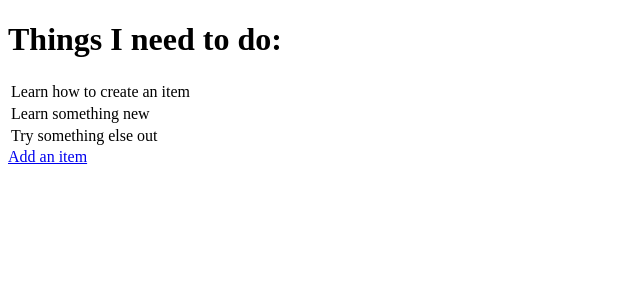
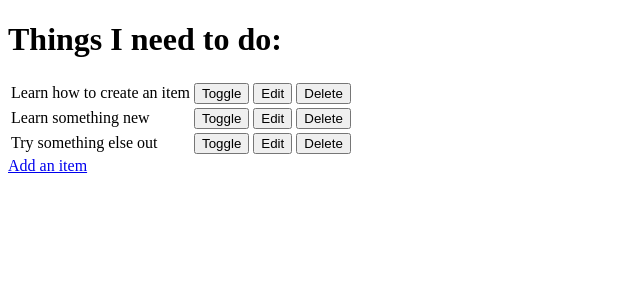
Before and after one commit to benm4ckenzie/django, a Django app: page / in a window 1280 px wide. Shown: the top 300 px of the page, without its empty margins (0-640 px from the left). Run offline with Django 3.2, Linux system fonts and the light colour scheme; data comes from the database, SQL or seed files in the repository; both versions use the stored data as it was after the commit.

Commit message:
completed examples of CRUD using django

```diff
--- a/django_todo/urls.py
+++ b/django_todo/urls.py
@@ -15,10 +15,13 @@ Including another URLconf
 """
 from django.contrib import admin
 from django.urls import path
-from todo.views import get_todo_list, add_todo
+from todo import views
 
 urlpatterns = [
     path('admin/', admin.site.urls),
-    path('', get_todo_list, name='get_todo_list'),
-    path('add', add_todo, name='add')
+    path('', views.get_todo_list, name='get_todo_list'),
+    path('add', views.add_todo, name='add'),
+    path('edit/<item_id>', views.edit_todo, name='edit'),
+    path('toggle/<item_id>', views.toggle_todo, name='toggle'),
+    path('delete/<item_id>', views.delete_todo, name='delete')
 ]
--- a/todo/templates/todo/todo_list.html
+++ b/todo/templates/todo/todo_list.html
@@ -12,10 +12,25 @@
       {% for item in items %}
       <tr>
       {% if item.done %}
-        <td><strike>{{ item.name }}</strike><td>
+        <td><strike>{{ item.name }}</strike></td>
       {% else %}
         <td>{{ item.name }}</td>
       {% endif %}
+        <td>
+            <a href="/toggle/{{ item.id }}">
+            <button>Toggle</button>
+            </a>
+        </td>
+        <td>
+            <a href="/edit/{{ item.id }}">
+            <button>Edit</button>
+            </a>
+        </td>
+        <td>
+            <a href="/delete/{{ item.id }}">
+            <button>Delete</button>
+            </a>
+        </td>
       </tr>
       {% empty %}
       <tr><td>You have no tasks to complete.</td></tr>
--- a/todo/views.py
+++ b/todo/views.py
@@ -1,4 +1,4 @@
-from django.shortcuts import render, redirect
+from django.shortcuts import render, redirect, get_object_or_404
 from .models import Item
 from .forms import ItemForm
 
@@ -22,3 +22,30 @@ def add_todo(request):
         'form': form
     }
     return render(request, 'todo/add_todo.html', context)
+
+
+def edit_todo(request, item_id):
+    item = get_object_or_404(Item, id=item_id)
+    if request.method == 'POST':
+        form = ItemForm(request.POST, instance=item)
+        if form.is_valid():
+            form.save()
+            return redirect('get_todo_list')
+    form = ItemForm(instance=item)
+    context = {
+        'form': form
+    }
+    return render(request, 'todo/edit_todo.html', context)
+
+
+def toggle_todo(request, item_id):
+    item = get_object_or_404(Item, id=item_id)
+    item.done = not item.done
+    item.save()
+    return redirect('get_todo_list')
+
+
+def delete_todo(request, item_id):
+    item = get_object_or_404(Item, id=item_id)
+    item.delete()
+    return redirect('get_todo_list')
```
Also changed, not shown: todo/templates/todo/edit_todo.html (added, +21 -0 lines), db.sqlite3.
